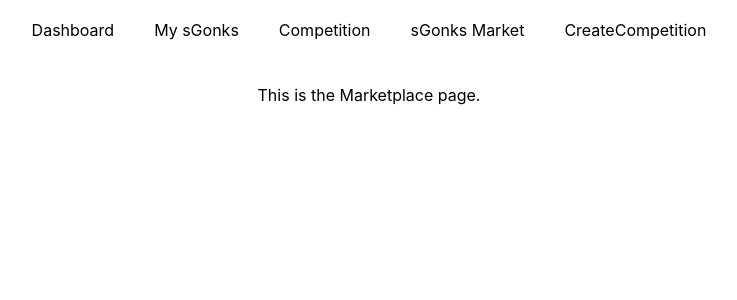
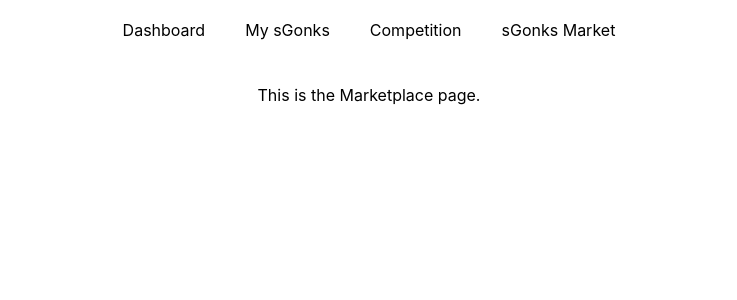
Before and after one commit to googleinterns/sgonks, a React (Create React App) app in the folder portfolio/frontend/: page /marketplace in a window 1280 px wide. Shown: the top 300 px of the page, without its empty margins (271-1008 px from the left). Built offline with nearby package versions, Linux system fonts and the light colour scheme.

Commit message:
removed the testing code

```diff
--- a/portfolio/frontend/src/containers/SGonksPlatform/SGonksPlatform.js
+++ b/portfolio/frontend/src/containers/SGonksPlatform/SGonksPlatform.js
@@ -1,13 +1,11 @@
 import React from "react"
-import { NavLink, Route } from "react-router-dom"
+import Dashboard from "./Dashboard/Dashboard"
+import MySGonks from "./MySGonks/MySGonks"
+import Competition from "./Competition/Competition"
+import Marketplace from "./Marketplace/Marketplace"
+import classes from "./SGonksPlatform.module.css"
 
-import CreateCompetition from "../CreateCompetition/CreateCompetition"
-
-import Competition from "./Competition/Competition"
-import Dashboard from "./Dashboard/Dashboard"
-import Marketplace from "./Marketplace/Marketplace"
-import MySGonks from "./MySGonks/MySGonks"
-import classes from "./SGonksPlatform.module.css"
+import { Route, NavLink } from "react-router-dom"
 
 const SGonksPlatform = (props) => {
   return (
@@ -27,9 +25,6 @@ const SGonksPlatform = (props) => {
             <li>
               <NavLink to="/marketplace">sGonks Market</NavLink>
             </li>
-            <li>
-              <NavLink to="/createCompetition">CreateCompetition</NavLink>
-            </li>
           </ul>
         </nav>
       </header>
@@ -38,11 +33,6 @@ const SGonksPlatform = (props) => {
         <Route path="/mysgonks" exact component={MySGonks}></Route>
         <Route path="/competition" exact component={Competition}></Route>
         <Route path="/marketplace" exact component={Marketplace}></Route>
-        <Route
-          path="/createCompetition"
-          exact
-          component={CreateCompetition}
-        ></Route>
       </div>
     </div>
   )
```
